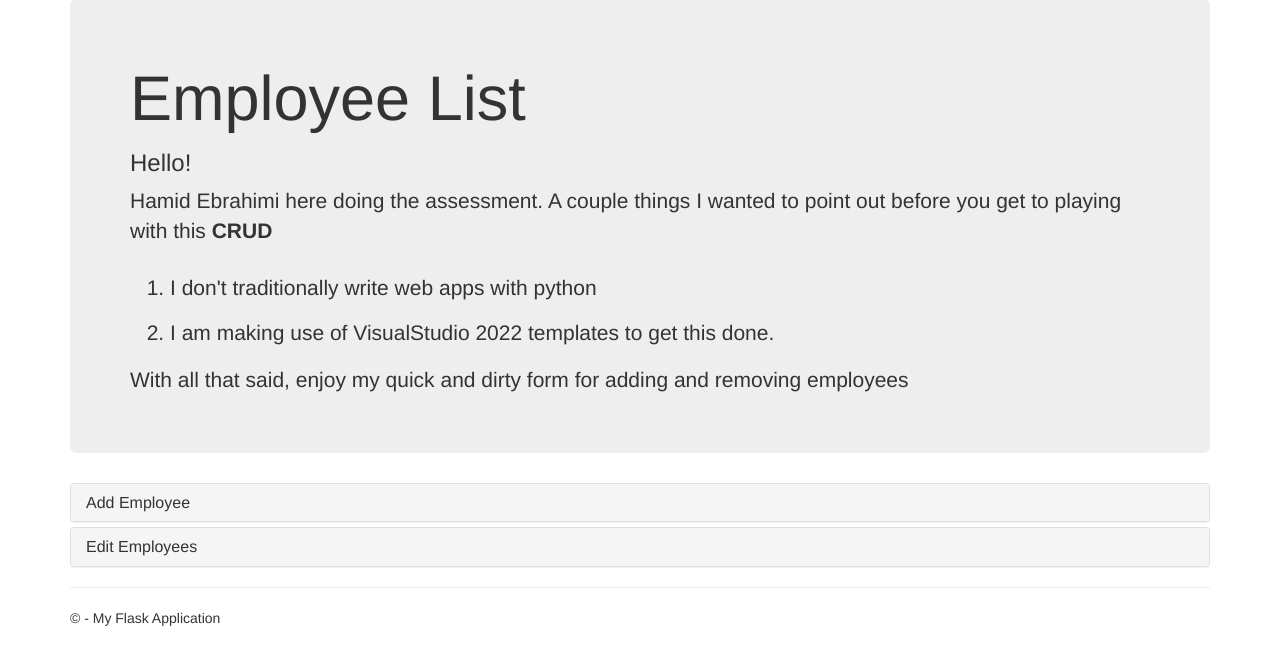
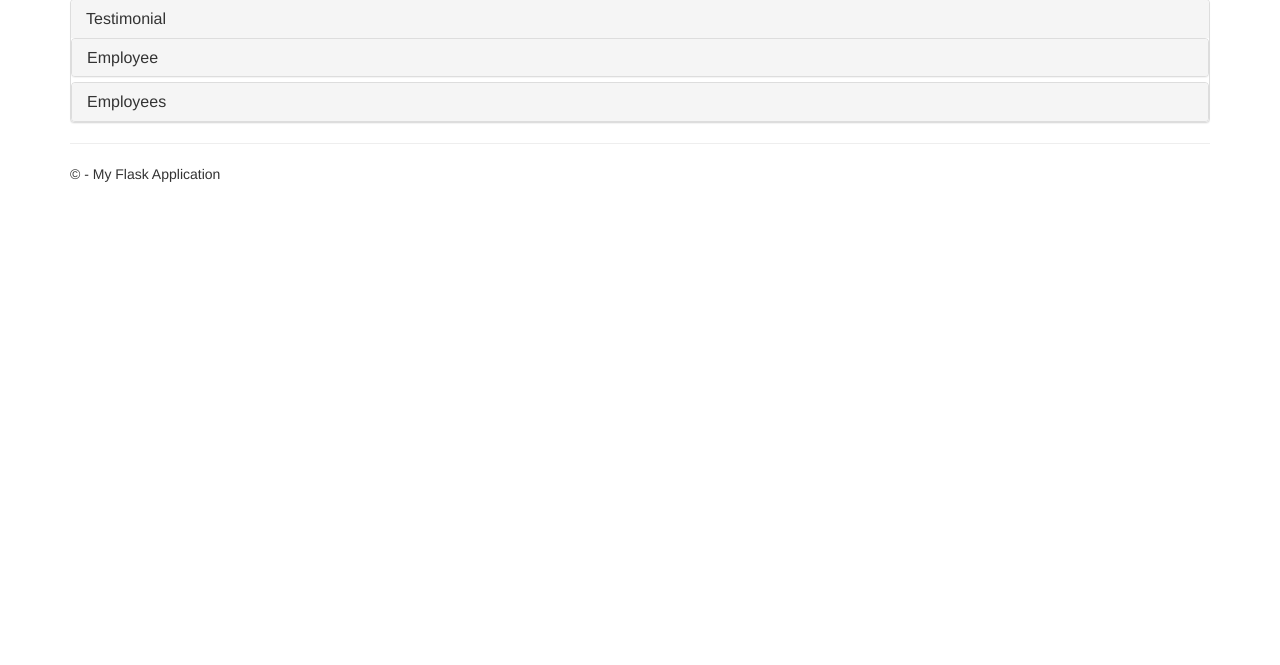
Before and after one commit to hhuumm/RoyalCarribeanTakeHome, a Flask app: page / in a window 1280 px wide. Shown: the part 51-716 px from the top of the page. Run offline with Flask 2, Linux system fonts and the light colour scheme; data that the repository does not hold is empty; parts of the project's set-up code (start-up, migrations or seed data) failed here and were passed over; some libraries are stand-ins or nearby versions.

Commit message:
Adding testimonial, almost ready for deployment

```diff
--- a/RoyalCarribeanTakeHome/RoyalCarribeanTakeHome/templates/index.html
+++ b/RoyalCarribeanTakeHome/RoyalCarribeanTakeHome/templates/index.html
@@ -4,29 +4,54 @@
 
 
 <!--The Intro-->
-<div class="jumbotron">
-    <h1>Employee List</h1>
-    <h3>Hello!</h3>
-    <p class="lead"> Hamid Ebrahimi here doing the assessment. A couple things I wanted to point out before you get to playing with this <b>CRUD</b></p>
-    <ol>
-        <li>
-            I don't traditionally write web apps with python
-        </li>
-        <li>
-            I am making use of VisualStudio 2022 templates to get this done.
-        </li>
-    </ol>
-    <p>With all that said, enjoy my quick and dirty form for adding and removing employees</p>
-</div>
+
 
 
 <!--The Task-->
 <div class="panel-group" id="accordion">
-   <!--Add employee-->
+
+    <!--Testimonial-->
     <div class="panel panel-default">
         <div class="panel-heading">
             <h4 class="panel-title">
-                <a data-toggle="collapse" data-parent="#accordion" href="#collapseOne">Add Employee</a>
+                <a data-toggle="collapse" data-parent="#accordion" href="#collapseThree">Testimonial</a>
+            </h4>
+        </div>
+        <div id="collapseThree" class="panel-collapse collapse">
+
+            <div class="panel-body" id="testimonial">
+                <h1>Employee List</h1>
+                <p class="lead"> <a href="https://www.linkedin.com/in/hesolutions/">Hamid Ebrahimi</a> here, very grateful for the opportunity with the Royal Caribbean. I wanted to give a little insight into myself. Im a Software Engineer who specializes in backend-technologies. Over the past couple of years I have been affiliated with a few companies and projects.</p>
+                <p>General Assembly opened the door that has lead me to present this application to you people today. With 420 hours of collaboration over the course of 90 days, the cohort of developers all grew together through collaboration and dedication. The experience following General Assembly was with an Industry leader in luxury bedding.</p>
+
+                <p><a href="https://www.saatva.com/">Saatva</a>, a leading distributer in luxury mattresses, is seen all over the internet, known for their Award-Winning luxury innerspring. I was recruited as a PHP developer, despite having no experience writing in PHP before the technical assessment. My philosophies on software engineering is that everything is the "same stuff different syntax" and so leveraging highlevel insight allowed me to be useful for many sprints. Unfortunately the roadmaps leading to the future of their CRM infrastructure had been iceboxed and the team was seperated.</p>
+                <p>Tried my hand at starting an online business, worked on startup projects and all while strengthing both technical and softskills for potential job opportunities. Recently AWS certified, and am studying for the developer exam coming soon. With all that said, thank you for giving me this opportunity to not watch UDEMY videos on 2.0 speed and work on something more fulfilling. I learned alot from this excercise and appreciate you guys for motivating me to light up my <a href="https://github.com/hhuumm">Github</a> contrtibutions. I just wanted stake a few claims</p>
+                <ol>
+                    <li>
+                        I don't traditionally write web apps with python, and since the criteria asked for this I leveraged scaffolding tools through visual studio to template out a skeleton for me to build on
+                    </li>
+                    <li>
+                        Another hurdle was figuring out MySQL being better versed in Microsoft SQL. I picked up the MySQL rather quickly to my surprise. It wasn't that different from the Microsoft SQL processes i'm familiar with. The use of SQL Workbench I found to be very similar to that of SQL Server Management Studio
+                    </li>
+                    <li>
+                        If this was a more long term project I would try and seperate services. My ambitions of hosting and facilitating this process to move quickly is the goal here.
+                    </li>
+                    <li>
+                        I will provide SQL scripts in the github for you to use to populate local databases.
+                    </li>
+                </ol>
+                <p>With all that said, enjoy clicking around and trying to break this <b>CRUD</b></p>
+            </div>
+            <div />
+        </div>
+
+    </div>
+
+    <!--Add employee-->
+    <div class="panel panel-default">
+        <div class="panel-heading">
+            <h4 class="panel-title">
+                <a data-toggle="collapse" data-parent="#accordion" href="#collapseOne">Employee</a>
             </h4>
         </div>
         <div id="collapseOne" class="panel-collapse collapse">
@@ -85,7 +110,7 @@
     <div class="panel panel-default">
         <div class="panel-heading">
             <h4 class="panel-title">
-                <a data-toggle="collapse" data-parent="#accordion" href="#collapseTwo">Edit Employees</a>
+                <a data-toggle="collapse" data-parent="#accordion" href="#collapseTwo">Employees</a>
             </h4>
         </div>
         <div id="collapseTwo" class="panel-collapse collapse">
@@ -96,11 +121,11 @@
             </div>
         </div>
     </div>
-</div>
 
 
+  </div>
 
-<script>
+    <script>
 
     console.log("FROM THE MAINSTAGE, IT\'s / BACK AT IT AGAIN WITH THE EMPLOYEE")
     console.log("{{employee}}");
@@ -306,5 +331,5 @@
     });
 
 
-</script>
-{% endblock %}
+    </script>
+    {% endblock %}
--- a/RoyalCarribeanTakeHome/RoyalCarribeanTakeHome/views.py
+++ b/RoyalCarribeanTakeHome/RoyalCarribeanTakeHome/views.py
@@ -67,7 +67,7 @@ def submit_employee():
         'index.html',
         title='Home Page',
         current_date = datetime.today().strftime('%Y-%m-%d'),
-        error=f"Error: person ID {person_id} is already in use"
+        error=f"Error: person ID is already in use"
         )
 
     # Insert the employee data into the Employees table
@@ -79,7 +79,7 @@ def submit_employee():
     values = (person_id, first_name, last_name, email_address, hire_date, job_title, agency_num, registration_date)
     cursor.execute(query, values)
     cnx.commit()
-    return redirect(url_for('home', success="you have successfully submitted an employee"))
+    return redirect(url_for('home', success="You have successfully submitted an employee"))
 
 @app.route('/api/employees', methods=['GET'])
 def get_employees():
@@ -110,7 +110,7 @@ def delete_employee(id):
     query = "DELETE FROM Employees WHERE person_id = %s"
     cursor.execute(query, (id,))
     cnx.commit()
-    return redirect(url_for('home', delete_success="you have successfully deleted employee " + id))
+    return redirect(url_for('home', delete_success="You have successfully deleted employee."))
 
 @app.route('/edit/<person_id>', methods=['GET', 'POST'])
 def edit_employee(person_id):
```
Also changed, not shown: RoyalCarribeanTakeHome/ReadMe.txt (added), 1 other file.
